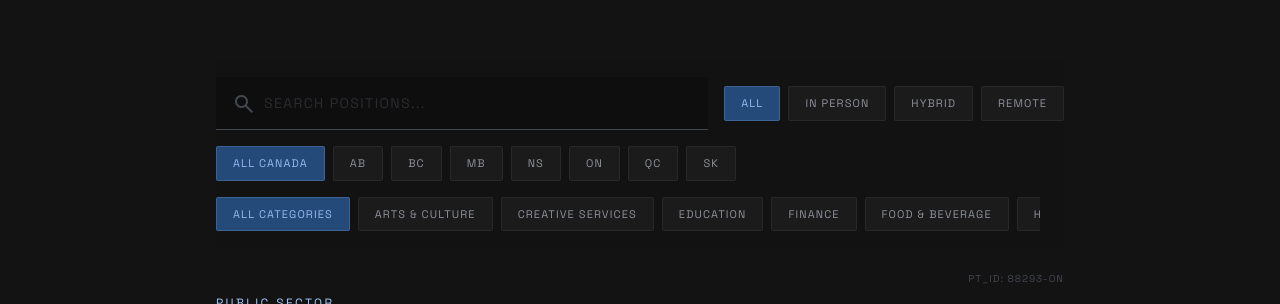
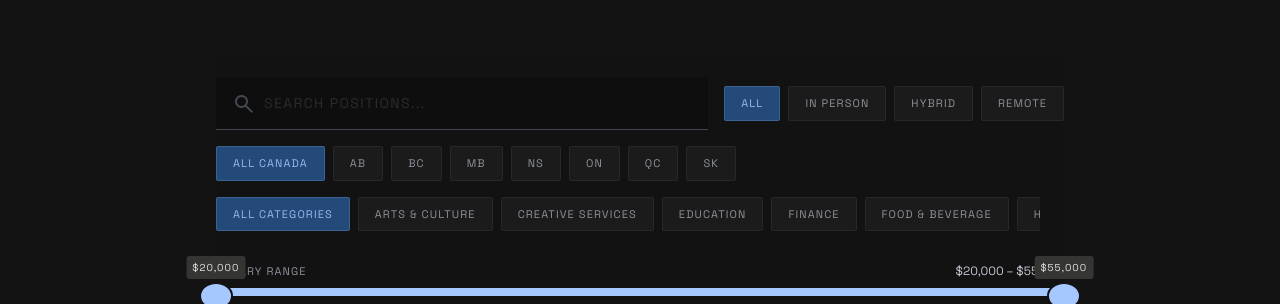
Before and after one commit to Lameda12/jobs-north, a plain HTML site: page index.html in a window 1280 px wide. Shown: the part 367-671 px from the top of the page. Drawn offline with nearby package versions, Linux system fonts and the light colour scheme.

Commit message:
feat: add salary range slider

```diff
--- a/index.html
+++ b/index.html
@@ -7,6 +7,7 @@
   <script src="https://cdn.tailwindcss.com?plugins=forms,container-queries"></script>
   <link href="https://fonts.googleapis.com/css2?family=Manrope:wght@400;700;800&family=Inter:wght@400;500&family=Space+Grotesk:wght@400;500;700&display=swap" rel="stylesheet"/>
   <link href="https://fonts.googleapis.com/css2?family=Material+Symbols+Outlined:wght,FILL@100..700,0..1&display=swap" rel="stylesheet"/>
+  <link href="https://cdn.jsdelivr.net/npm/nouislider@15.8.1/dist/nouislider.min.css" rel="stylesheet">
   <script>
     tailwind.config = {
       darkMode: "class",
@@ -44,6 +45,13 @@
     ::-webkit-scrollbar { width: 4px; }
     ::-webkit-scrollbar-track { background: #131313; }
     ::-webkit-scrollbar-thumb { background: #353534; }
+    .noUi-target { background: #2a2a2a; border: none; box-shadow: none; }
+    .noUi-connect { background: #a5c9fe; }
+    .noUi-handle { border: 2px solid #131313; border-radius: 50%; background: #a5c9fe; box-shadow: none; cursor: grab; }
+    .noUi-handle:focus { outline: none; }
+    .noUi-handle.noUi-active { cursor: grabbing; }
+    .noUi-handle:after, .noUi-handle:before { display: none; }
+    .noUi-tooltip { background: #353534; color: #e5e2e1; border: none; font-family: 'Space Grotesk'; font-size: 10px; text-transform: uppercase; letter-spacing: 0.1em; padding: 4px 6px; }
   </style>
 </head>
 <body class="font-body selection:bg-secondary/30">
@@ -104,6 +112,13 @@
       <div id="category-filters" class="flex gap-2 overflow-x-auto pb-2 md:pb-0 w-full -mx-6 px-6">
         <!-- Category chips will be injected here -->
       </div>
+      <div id="salary-filter" class="pt-4">
+        <div class="flex justify-between items-center mb-2">
+          <label class="font-label text-[11px] uppercase tracking-widest text-outline">Salary Range</label>
+          <span id="salary-range-label" class="font-label text-xs text-on-surface-variant"></span>
+        </div>
+        <div id="salary-slider" class="h-2"></div>
+      </div>
     </div>
   </div>
 
@@ -131,14 +146,17 @@
   </a>
 </nav>
 
+<script src="https://cdn.jsdelivr.net/npm/nouislider@15.8.1/dist/nouislider.min.js"></script>
 <script type="module">
-  import { fetchJobs, renderCard, renderSkeleton, getSavedCount, getProvinces, getCategories } from './jobs-data.js';
+  import { fetchJobs, renderCard, renderSkeleton, getSavedCount, getProvinces, getCategories, getSalaryRange } from './jobs-data.js';
 
   const container = document.getElementById('jobs-container');
   const searchInput = document.getElementById('search-input');
   const filterBtns = document.querySelectorAll('.filter-btn');
   const provinceFiltersContainer = document.getElementById('province-filters');
   const categoryFiltersContainer = document.getElementById('category-filters');
+  const salarySliderEl = document.getElementById('salary-slider');
+  const salaryLabel = document.getElementById('salary-range-label');
   const loadMoreBtn = document.getElementById('load-more-btn');
   const errorBanner = document.getElementById('error-banner');
 
@@ -147,8 +165,22 @@
   let currentFilter = 'all';
   let currentProvince = 'all';
   let currentCategory = 'all';
+  let currentSalaryMin = 0;
+  let currentSalaryMax = 0;
   let totalJobs = 0;
   let shownJobs = 0;
+
+  function debounce(func, wait) {
+    let timeout;
+    return function executedFunction(...args) {
+      const later = () => {
+        clearTimeout(timeout);
+        func(...args);
+      };
+      clearTimeout(timeout);
+      timeout = setTimeout(later, wait);
+    };
+  }
 
   function updateSavedBadge() {
     const count = getSavedCount();
@@ -223,6 +255,34 @@
     });
   }
 
+  async function renderSalarySlider() {
+    const range = await getSalaryRange();
+    const format = {
+      to: value => Math.round(value).toLocaleString(),
+      from: value => Number(value.replace(/,/g, ''))
+    };
+
+    noUiSlider.create(salarySliderEl, {
+      start: [range.min, range.max],
+      connect: true,
+      range: { min: range.min, max: range.max },
+      step: 1000,
+      tooltips: { to: val => `$${format.to(val)}` },
+    });
+
+    const debouncedLoad = debounce(() => loadJobs(true), 500);
+
+    salarySliderEl.noUiSlider.on('update', (values, handle) => {
+      const [min, max] = values.map(format.from);
+      currentSalaryMin = min;
+      currentSalaryMax = max;
+      salaryLabel.textContent = `$${format.to(min)} – $${format.to(max)}`;
+      if (handle !== undefined) { // Avoid initial load trigger
+        debouncedLoad();
+      }
+    });
+  }
+
   async function loadJobs(reset = true) {
     if (reset) {
       currentPage = 1;
@@ -233,7 +293,16 @@
     errorBanner.classList.add('hidden');
 
     try {
-      const { jobs, total } = await fetchJobs({ query: currentQuery, filter: currentFilter, province: currentProvince, category: currentCategory, page: currentPage });
+      const params = {
+        query: currentQuery,
+        filter: currentFilter,
+        province: currentProvince,
+        category: currentCategory,
+        salaryMin: currentSalaryMin,
+        salaryMax: currentSalaryMax,
+        page: currentPage
+      };
+      const { jobs, total } = await fetchJobs(params);
       totalJobs = total;
 
       if (reset) container.innerHTML = '';
@@ -297,6 +366,7 @@
     updateSavedBadge();
     await renderProvinceFilters();
     await renderCategoryFilters();
+    await renderSalarySlider();
     await loadJobs(true);
   }
 
--- a/jobs-data.js
+++ b/jobs-data.js
@@ -80,7 +80,16 @@ export async function getCategories() {
   return Array.from(categories).sort();
 }
 
-export async function fetchJobs({ query = '', filter = 'all', province = 'all', category = 'all', page = 1 } = {}) {
+export async function getSalaryRange() {
+  const all = await loadAll();
+  const salaries = all.map(j => j.salary_max).filter(Boolean);
+  return {
+    min: Math.min(...salaries),
+    max: Math.max(...salaries),
+  };
+}
+
+export async function fetchJobs({ query = '', filter = 'all', province = 'all', category = 'all', salaryMin = 0, salaryMax = 0, page = 1 } = {}) {
   const all = await loadAll();
 
   let filtered = all;
@@ -98,6 +107,25 @@ export async function fetchJobs({ query = '', filter = 'all', province = 'all',
   // Filter by category
   if (category !== 'all') {
     filtered = filtered.filter(j => j.category?.label === category);
+  }
+
+  // Filter by salary
+  if (salaryMin > 0 || salaryMax > 0) {
+    filtered = filtered.filter(j => {
+      if (!j.salary_max) return false;
+      const jobMax = j.salary_max;
+      const jobMin = j.salary_min ?? jobMax;
+      if (salaryMin > 0 && salaryMax > 0) {
+        return jobMin >= salaryMin && jobMax <= salaryMax;
+      }
+      if (salaryMin > 0) {
+        return jobMin >= salaryMin;
+      }
+      if (salaryMax > 0) {
+        return jobMax <= salaryMax;
+      }
+      return true;
+    });
   }
 
   // Filter by search query (title, company, location, category)
```
